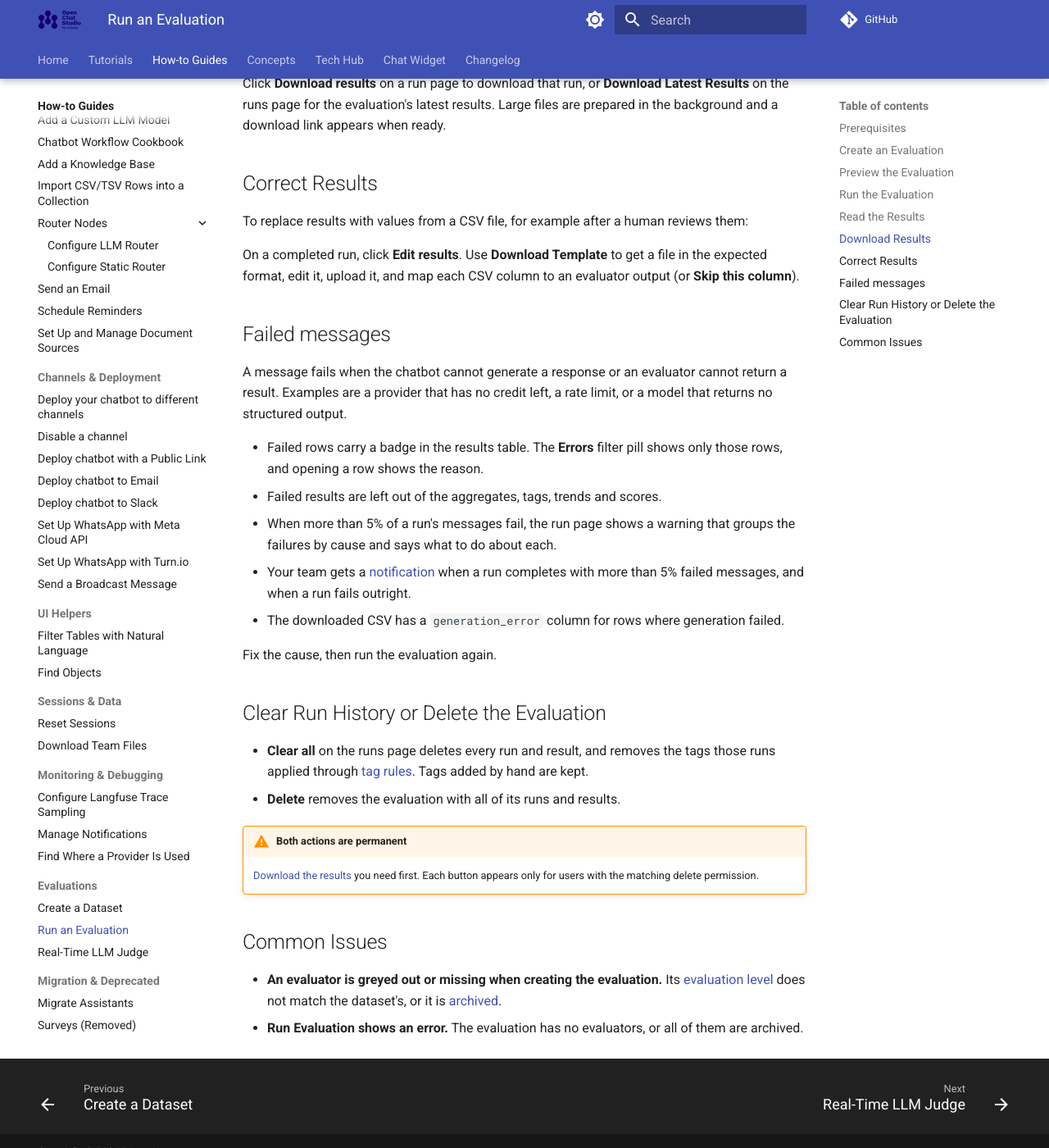
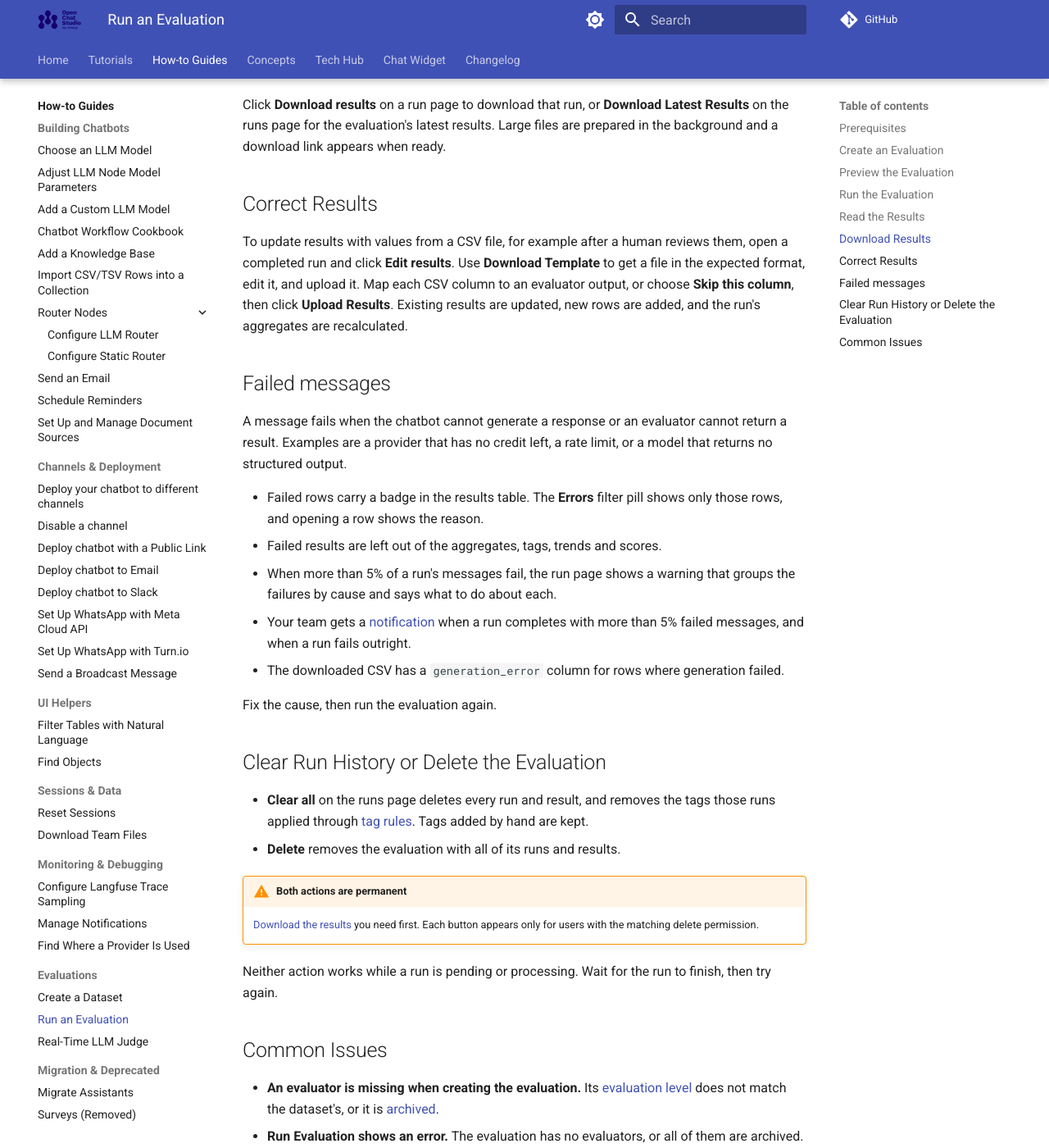
Before and after one commit to dimagi/open-chat-studio-docs, an MkDocs documentation site: the page built from docs/how-to/evaluations/run-an-evaluation.md, in a window 1280 px wide and 1400 px high, scrolled down 1822 px. Shown: the whole window at 82% size. Built offline with MkDocs 1.6.1 and Material for MkDocs 9.7.7, drawn with Linux system fonts in a browser that asks for light colours; a script that is not in the unit is left out; comment, search, counter and statistics services are not loaded; some of the changed text lies outside the part shown.

Commit message:
Accuracy for new Run Eval pg: Hidden incompatible datasets, updating results to correct

```diff
--- a/docs/how-to/evaluations/run-an-evaluation.md
+++ b/docs/how-to/evaluations/run-an-evaluation.md
@@ -11,7 +11,7 @@
 
 Under **Evaluations**, click **Add new** and choose:
 
-- The **Dataset** and the **Evaluators** to run. Evaluators with a different evaluation level from the dataset are disabled.
+- The **Dataset** and the **Evaluators** to run. Evaluators with a different evaluation level from the dataset are hidden from the list.
 - Optional: **Run generation step before evaluation**, with a **Chatbot** and **Chatbot version**, to score a response your chatbot generates instead of the one stored in the dataset. Generation is available for message-level datasets only.
 - Optional: **Auto-run when new rows are auto-populated**. See [Set Up a Real-Time LLM Judge](realtime_llm_judge.md#step-5-create-an-evaluation-config-with-auto-run-enabled) for how this works and what it costs.
 
@@ -42,7 +42,7 @@
 
 - **Results**: the number of scored rows.
 - **Failed messages**: shown only when some rows failed. See [Failed messages](#failed-messages).
-- **Cost** and token count, and **Duration**.
+- **Cost** and token count, and **Duration**. Cost shows **Not recorded** when no usage was recorded for the run.
 - Aggregate statistics for each evaluator output field.
 
 The results table has one row per message or session, with a column for each evaluator output field. If you defined tag rules, the **Applied Tags** column shows the tags each row received. Use the filter pills above the table to show only rows with a particular output value. Click a row to see its details.
@@ -55,9 +55,7 @@
 
 ## Correct Results
 
-To replace results with values from a CSV file, for example after a human reviews them:
-
-On a completed run, click **Edit results**. Use **Download Template** to get a file in the expected format, edit it, upload it, and map each CSV column to an evaluator output (or **Skip this column**).
+To update results with values from a CSV file, for example after a human reviews them, open a completed run and click **Edit results**. Use **Download Template** to get a file in the expected format, edit it, and upload it. Map each CSV column to an evaluator output, or choose **Skip this column**, then click **Upload Results**. Existing results are updated, new rows are added, and the run's aggregates are recalculated.
 
 ## Failed messages
 
@@ -79,7 +77,9 @@
 !!! warning "Both actions are permanent"
     [Download the results](#download-results) you need first. Each button appears only for users with the matching delete permission.
 
+Neither action works while a run is pending or processing. Wait for the run to finish, then try again.
+
 ## Common Issues
 
-- **An evaluator is greyed out or missing when creating the evaluation.** Its [evaluation level](../../concepts/evaluations/dataset.md#evaluation-levels) does not match the dataset's, or it is [archived](../../concepts/evaluations/evaluators.md#archiving-evaluators).
+- **An evaluator is missing when creating the evaluation.** Its [evaluation level](../../concepts/evaluations/dataset.md#evaluation-levels) does not match the dataset's, or it is [archived](../../concepts/evaluations/evaluators.md#archiving-evaluators).
 - **Run Evaluation shows an error.** The evaluation has no evaluators, or all of them are archived.
```
Also changed, not shown: docs/concepts/evaluations/dataset.md (+1 -1 lines), docs/concepts/evaluations/evaluators.md (+1 -1 lines).
